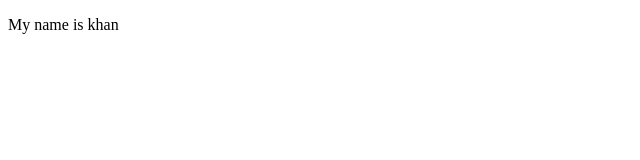
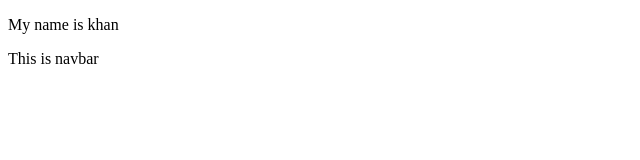
Before and after one commit to Ehtishambaig/CSS, a plain HTML site: page index.html in a window 1280 px wide. Shown: the full height of the page, 0-640 px from the left. Drawn offline with Linux system fonts and the light colour scheme.

Commit message:
added navbar

```diff
--- a/index.html
+++ b/index.html
@@ -8,5 +8,6 @@
 </head>
 <body>
     <p>My name is khan</p>
+    <div>This is navbar</div>
 </body>
 </html>
```
